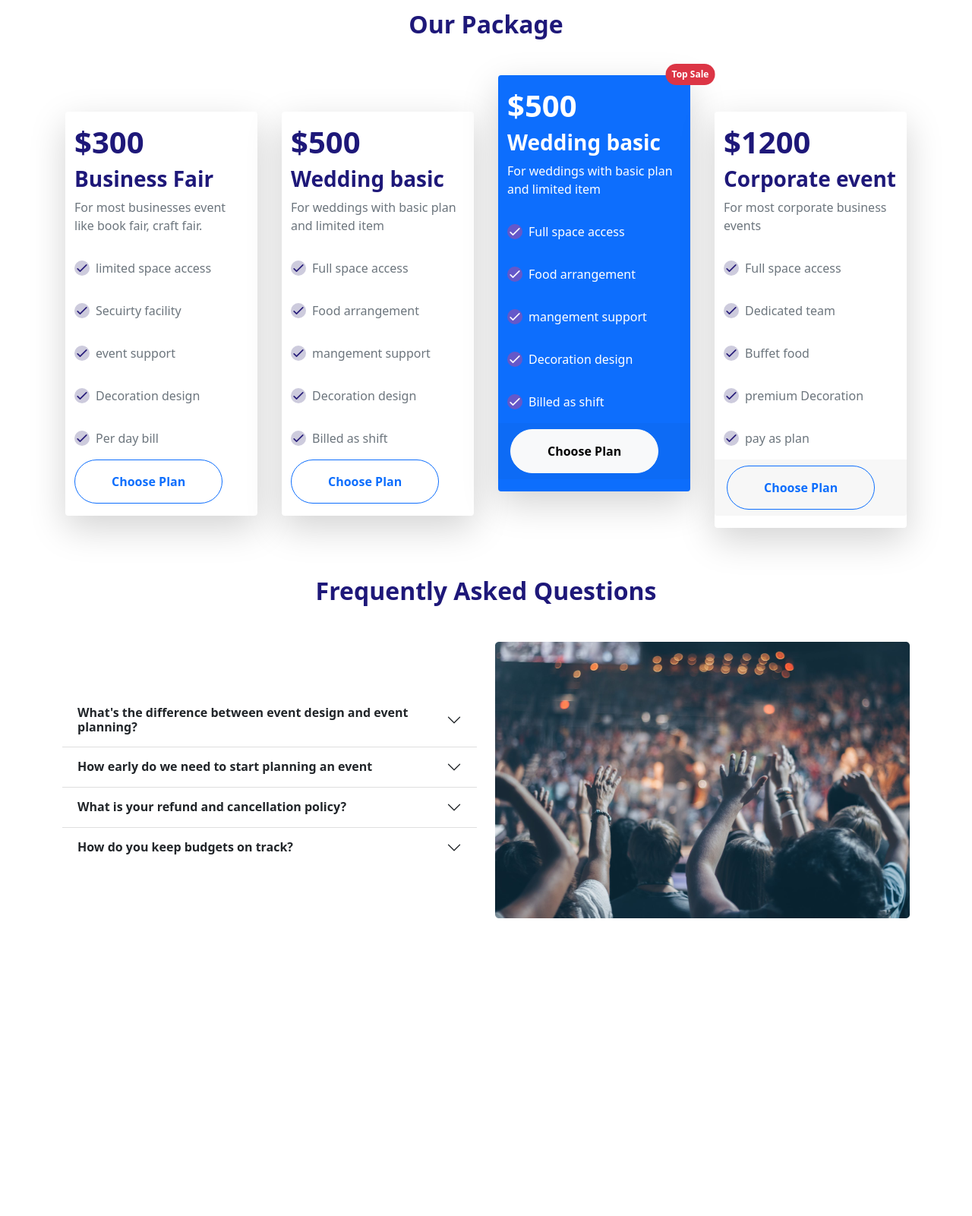
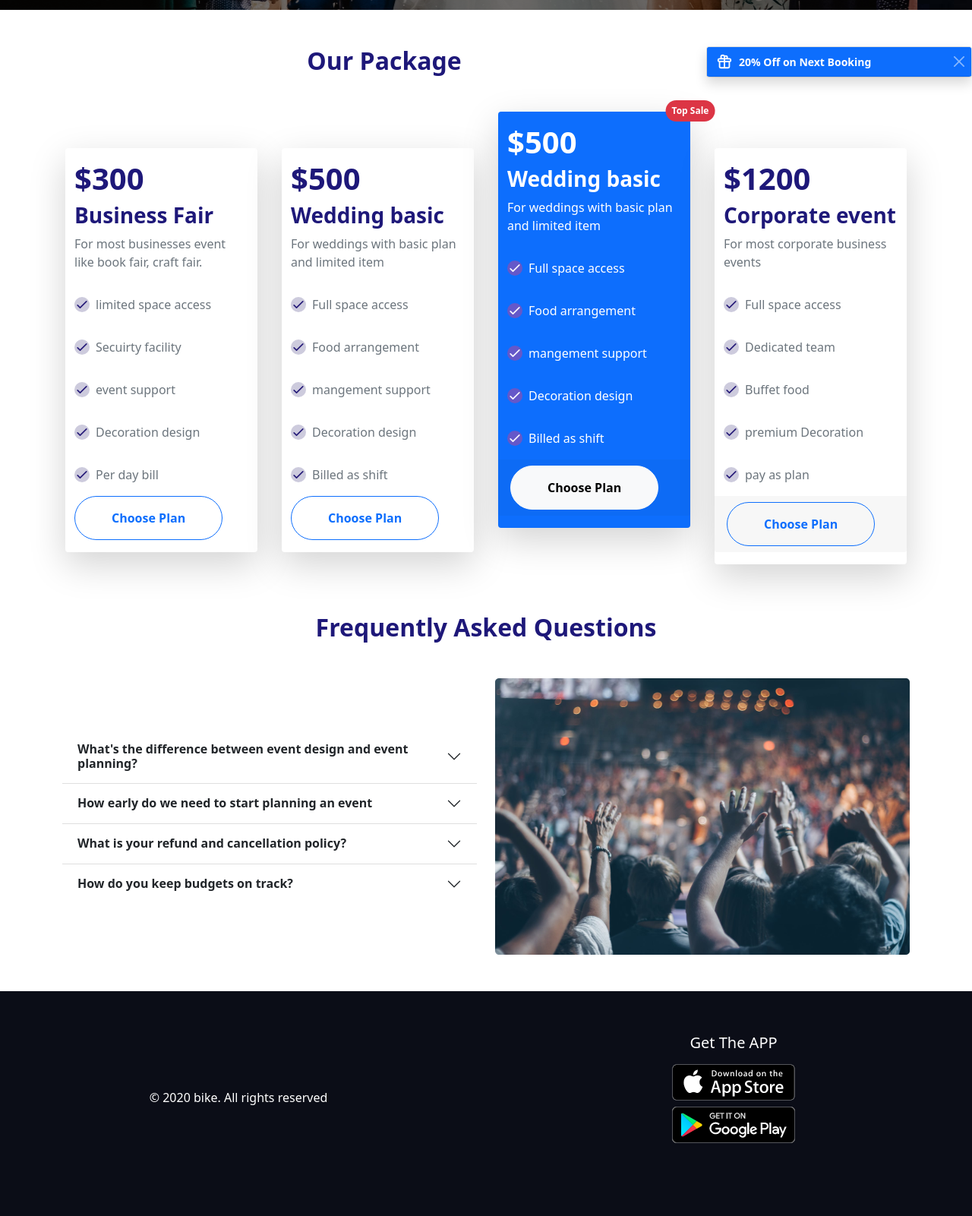
Before and after one commit to bulbul-rasel/shadhighar-convension-center, a plain HTML site: page index.html in a window 1280 px wide. Shown: the part 619-2220 px from the top of the page at 76% size. Before the commit the page ends 1828 px from the top, so only its background shows below. Drawn offline with nearby package versions, Linux system fonts and the light colour scheme.

Commit message:
Toast Done

```diff
--- a/index.html
+++ b/index.html
@@ -48,7 +48,7 @@
         </nav>
 
         <!-- Carousel Section  -->
-        <section>
+        <section class="mt-5">
             <div id="carouselExampleCaptions" class="carousel slide" data-bs-ride="carousel">
                 <div class="carousel-indicators">
                     <button type="button" data-bs-target="#carouselExampleCaptions" data-bs-slide-to="0" class="active"
@@ -104,6 +104,20 @@
     </header>
 
     <Main>
+        <!-- Toast section  -->
+        <section style="float:right;">
+            <div class="toast bg-primary text-white  show ">
+                <div class="toast-header bg-primary text-white ">
+                    <svg xmlns="http://www.w3.org/2000/svg" class="h-6 w-6 pe-2" width="30px" fill="none"
+                        viewBox="0 0 24 24" stroke="currentColor">
+                        <path stroke-linecap="round" stroke-linejoin="round" stroke-width="2"
+                            d="M12 8v13m0-13V6a2 2 0 112 2h-2zm0 0V5.5A2.5 2.5 0 109.5 8H12zm-7 4h14M5 12a2 2 0 110-4h14a2 2 0 110 4M5 12v7a2 2 0 002 2h10a2 2 0 002-2v-7" />
+                    </svg><strong class="me-auto"><i class="bi-gift-fill"></i> 20% Off on Next Booking</strong>
+                    <button type="button" class="btn-close btn-close-white" data-bs-dismiss="toast"></button>
+                </div>
+
+            </div>
+        </section>
         <section class="container">
             <!-- Package Section  -->
             <h2 class="main-color my-5 fw-bold text-center">Our Package</h2>
@@ -385,15 +399,15 @@
                             </div>
                         </div>
                         <div class="accordion-item">
-                            <h2 class="accordion-header" id="flush-headingThree">
+                            <h2 class="accordion-header" id="flush-headingFour">
                                 <button class="accordion-button collapsed fw-bold" type="button"
-                                    data-bs-toggle="collapse" data-bs-target="#flush-collapseThree"
-                                    aria-expanded="false" aria-controls="flush-collapseThree">
+                                    data-bs-toggle="collapse" data-bs-target="#flush-collapseFour" aria-expanded="false"
+                                    aria-controls="flush-collapseFour">
                                     How do you keep budgets on track?
                                 </button>
                             </h2>
-                            <div id="flush-collapseThree" class="accordion-collapse collapse"
-                                aria-labelledby="flush-headingThree" data-bs-parent="#accordionFlushExample">
+                            <div id="flush-collapseFour" class="accordion-collapse collapse"
+                                aria-labelledby="flush-headingFour" data-bs-parent="#accordionFlushExample">
                                 <div class="accordion-body text-muted">We have 6th type of event package, that was
                                     economical and premier service also. You can customise your plan also. The we worked
                                     it in your choice. We are very much pationate about our serrvice</div>
@@ -411,6 +425,27 @@
 
     </Main>
 
+    <!-- Footer section  -->
+    <footer class="foot w-100 mt-5 overflow-hidden">
+        <div>
+            <div class="row  d-flex align-items-center flex-column-reverse flex-md-row py-5">
+                <div class=" text-white col-lg-6 col-md-6 col-sm-12 col-12  text-center ">
+                    <p> &copy; 2020 bike. All rights reserved</p>
+                </div>
+                <div class="col-lg-6 col-md-6 col-sm-12 col-12  text-center">
+                    <h5 class="text-white mt-2">Get The APP</h5>
+                    <div><a
+                            href="https://apps.apple.com/app/id978058048?scm=1003.4.icms-zebra-100022982-2874591.OTHER_5436817469_2538051&spm=a2a0e.home.footer_top.21.735212f7Hv9G3K"><img
+                                class="my-2" src="images/app-store.png" alt=""></a></div>
+                    <div><a
+                            href="https://play.google.com/store/apps/details?spm=a2a0e.home.footer_top.22.735212f7Hv9G3K&id=com.daraz.android&scm=1003.4.icms-zebra-100022982-2874591.OTHER_5436817469_2538051">
+                            <img class="mb-5" src="images/google-play.png" alt=""></a></div>
+
+                </div>
+            </div>
+        </div>
+    </footer>
+
     <!-- Bootstrap JavaScript Libraries -->
     <script src="https://cdn.jsdelivr.net/npm/@popperjs/core@2.9.2/dist/umd/popper.min.js"
         integrity="sha384-IQsoLXl5PILFhosVNubq5LC7Qb9DXgDA9i+tQ8Zj3iwWAwPtgFTxbJ8NT4GN1R8p"
--- a/style.css
+++ b/style.css
@@ -1,6 +1,7 @@
 @import url('https://fonts.googleapis.com/css2?family=Poppins:wght@500&display=swap');
 body{
     font-family: 'Poppins', sans-serif;
+    overflow-x: hidden;
 }
 .main-color{
     color: #1e1879;
@@ -19,3 +20,7 @@ body{
     color: #3F87F5;
     background-color: #96246c;;
 }
+.foot{
+    background-color: #0B0D17;
+    /* height: 240px; */
+}
```
Also changed, not shown: images/app-store.png (added), images/google-play.png (added).
